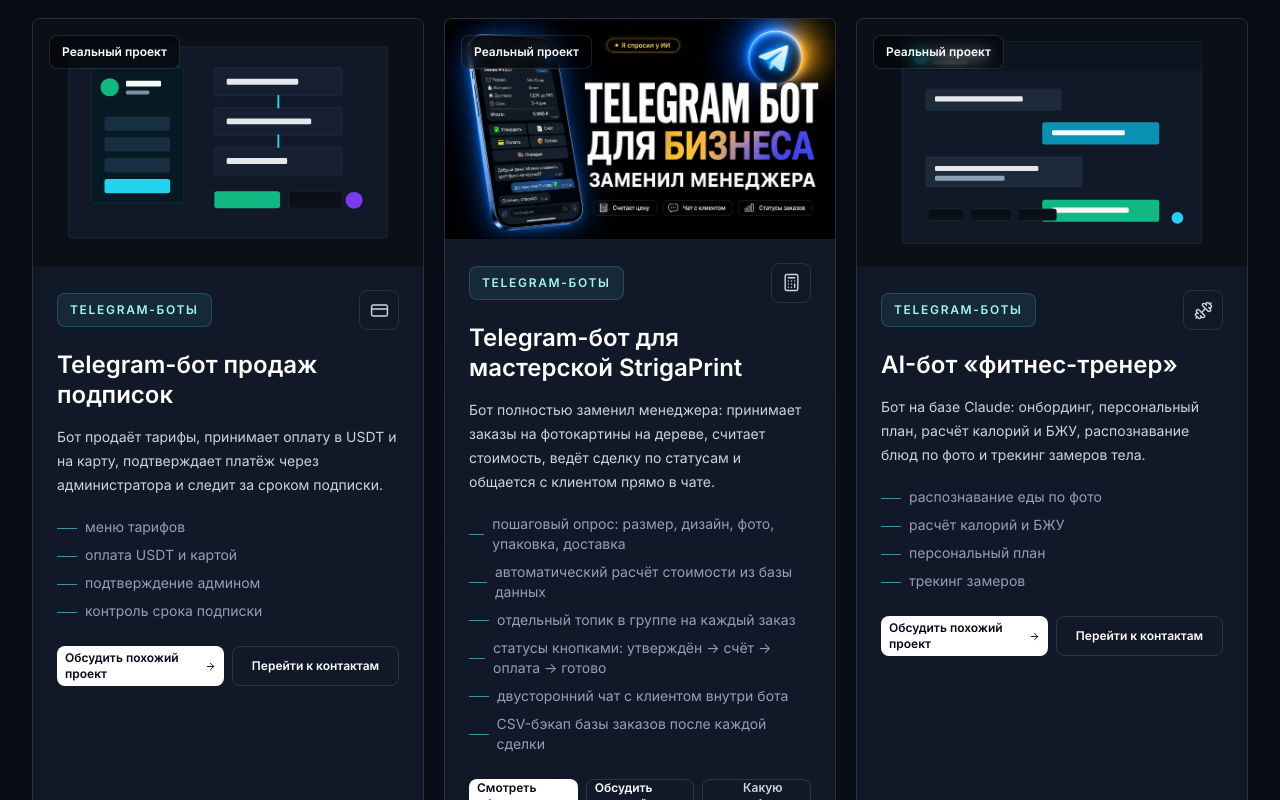
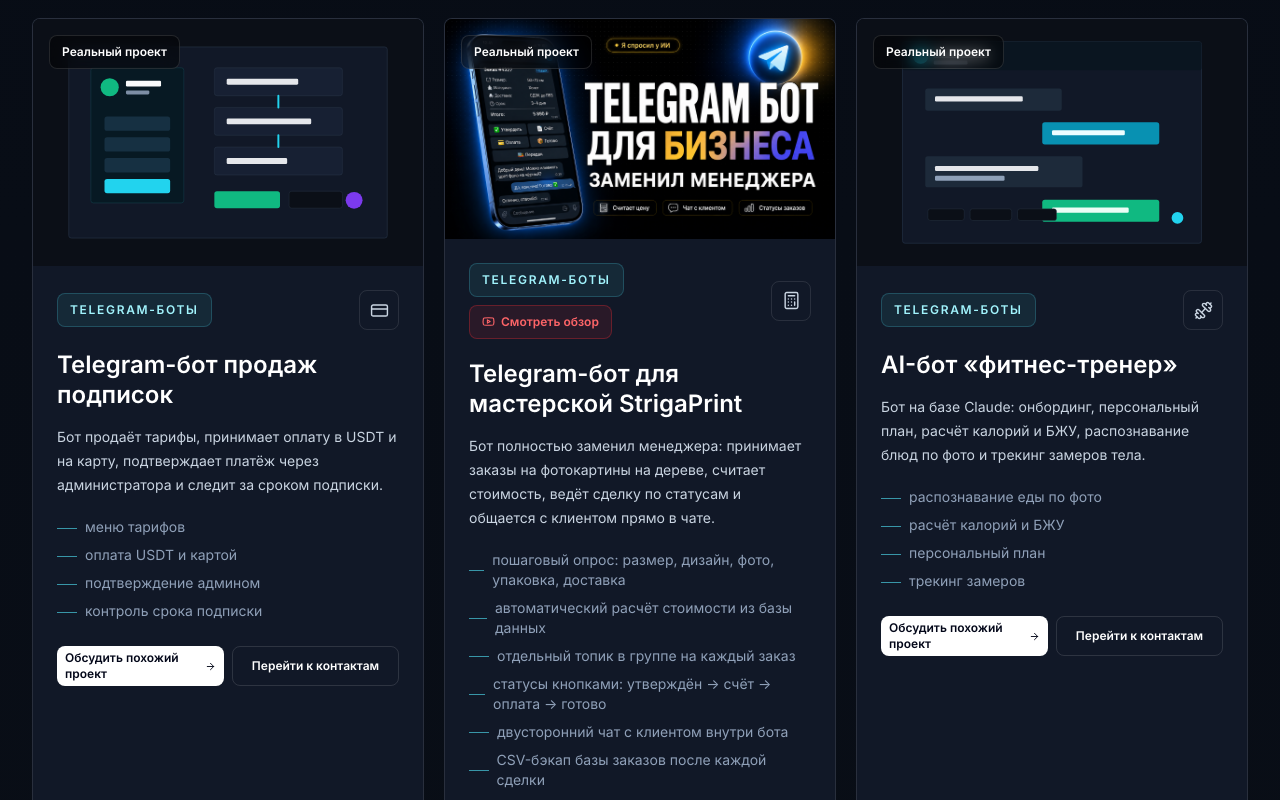
Before and after one commit to yasprosil-ai/portfolio-site, a Next.js app: page /projects in a window 1280 px wide. Shown: the part 2000-2800 px from the top of the page. Built offline with nearby package versions, Linux system fonts and the light colour scheme.

Commit message:
Move YouTube button to top next to category badge
Co-Authored-By: Claude Sonnet 4.6 <noreply@anthropic.com>

```diff
--- a/components/ProjectCard.jsx
+++ b/components/ProjectCard.jsx
@@ -1,6 +1,6 @@
 "use client";
 
-import { ArrowRight, FileText } from "lucide-react";
+import { ArrowRight, FileText, Youtube } from "lucide-react";
 import { useState } from "react";
 import ProjectDetails from "./ProjectDetails.jsx";
 
@@ -34,10 +34,23 @@ export default function ProjectCard({ project, primaryHref = "#contact", seconda
         </a>
 
         <div className="flex flex-1 flex-col p-5 sm:p-6">
-          <div className="mb-5 flex items-center justify-between gap-4">
-            <span className="rounded-lg border border-cyan-300/20 bg-cyan-300/8 px-3 py-2 text-xs font-semibold uppercase tracking-[0.14em] text-cyan-200">
-              {project.category}
-            </span>
+          <div className="mb-5 flex items-center justify-between gap-3">
+            <div className="flex min-w-0 flex-wrap items-center gap-2">
+              <span className="rounded-lg border border-cyan-300/20 bg-cyan-300/8 px-3 py-2 text-xs font-semibold uppercase tracking-[0.14em] text-cyan-200">
+                {project.category}
+              </span>
+              {project.youtubeHref && (
+                <a
+                  href={project.youtubeHref}
+                  target="_blank"
+                  rel="noreferrer"
+                  className="inline-flex items-center gap-1.5 rounded-lg border border-red-500/30 bg-red-500/10 px-3 py-2 text-xs font-semibold text-red-400 transition hover:border-red-500/50 hover:bg-red-500/20 active:translate-y-px"
+                >
+                  <Youtube size={13} />
+                  Смотреть обзор
+                </a>
+              )}
+            </div>
             <span className="grid size-10 shrink-0 place-items-center rounded-lg border border-white/10 text-slate-300">
               <Icon size={19} strokeWidth={1.8} />
             </span>
@@ -55,7 +68,7 @@ export default function ProjectCard({ project, primaryHref = "#contact", seconda
             ))}
           </div>
 
-          <div className={`mt-6 grid gap-2 ${project.details ? "grid-cols-3" : "grid-cols-2"}`}>
+          <div className="mt-6 grid grid-cols-2 gap-2">
             <a
               href={finalPrimaryHref}
               target={primaryExternal ? "_blank" : undefined}
@@ -65,15 +78,7 @@ export default function ProjectCard({ project, primaryHref = "#contact", seconda
               {project.primaryLabel}
               <ArrowRight size={13} />
             </a>
-            <a
-              href={finalSecondaryHref}
-              target={secondaryExternal ? "_blank" : undefined}
-              rel={secondaryExternal ? "noreferrer" : undefined}
-              className="inline-flex min-h-10 items-center justify-center rounded-lg border border-white/12 px-2 text-xs font-semibold text-white transition hover:border-white/28 hover:bg-white/6 active:translate-y-px"
-            >
-              {project.secondaryLabel}
-            </a>
-            {project.details && (
+            {project.details ? (
               <button
                 type="button"
                 onClick={() => setShowDetails(true)}
@@ -82,6 +87,15 @@ export default function ProjectCard({ project, primaryHref = "#contact", seconda
                 <FileText size={13} />
                 Какую проблему решает?
               </button>
+            ) : (
+              <a
+                href={finalSecondaryHref}
+                target={secondaryExternal ? "_blank" : undefined}
+                rel={secondaryExternal ? "noreferrer" : undefined}
+                className="inline-flex min-h-10 items-center justify-center rounded-lg border border-white/12 px-2 text-xs font-semibold text-white transition hover:border-white/28 hover:bg-white/6 active:translate-y-px"
+              >
+                {project.secondaryLabel}
+              </a>
             )}
           </div>
         </div>
--- a/data/projects.js
+++ b/data/projects.js
@@ -133,9 +133,8 @@ export const projects = [
     ],
     image: "/tg.bot1.png",
     imageContain: true,
-    primaryLabel: "Смотреть обзор на YouTube",
-    primaryHref: "https://www.youtube.com/watch?v=HCxg_jHaeUk",
-    secondaryLabel: "Обсудить похожий проект",
+    youtubeHref: "https://www.youtube.com/watch?v=HCxg_jHaeUk",
+    primaryLabel: "Обсудить похожий проект",
     secondaryHref: "/#contact",
     icon: Calculator,
     details: [
```
